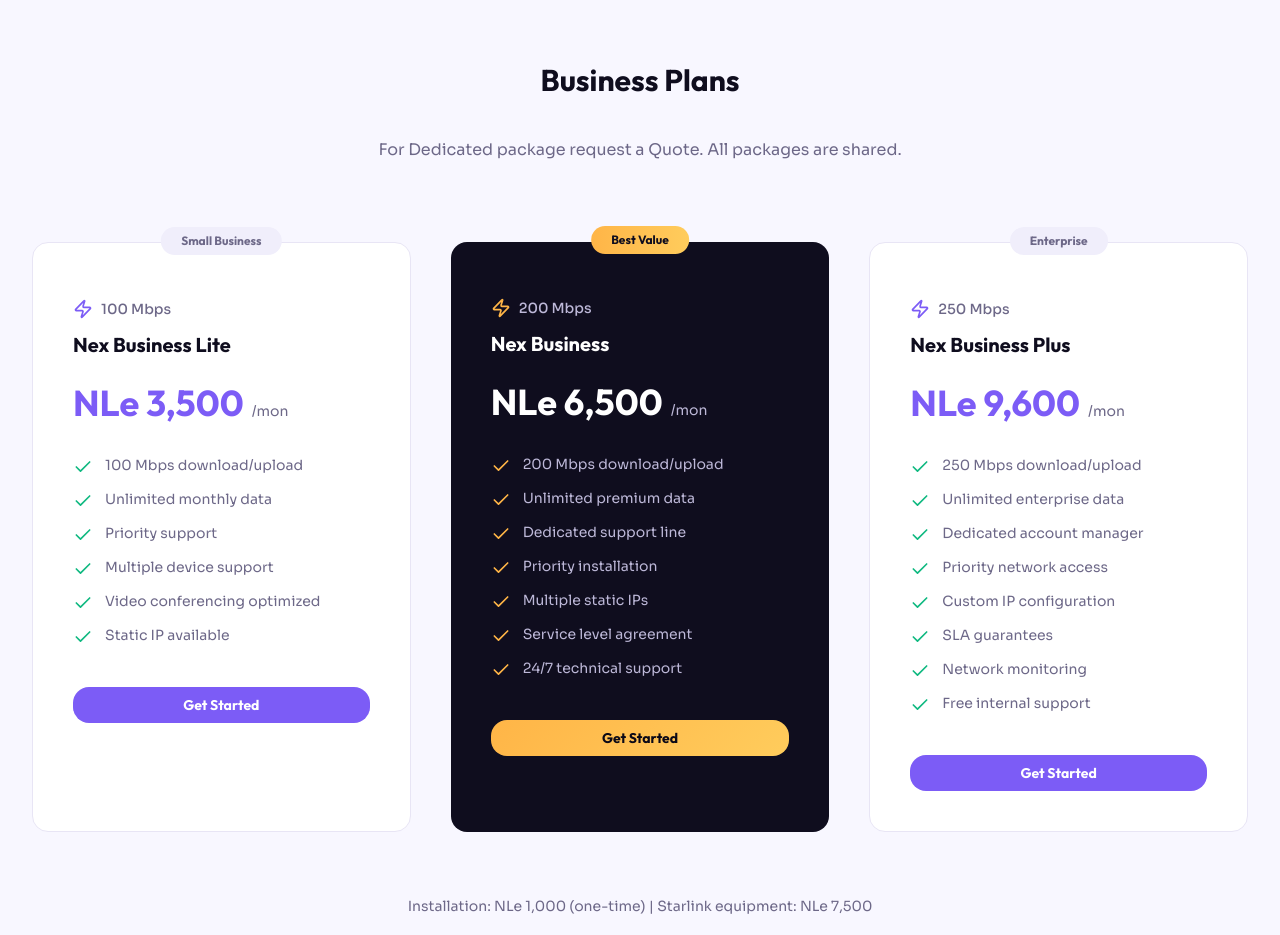
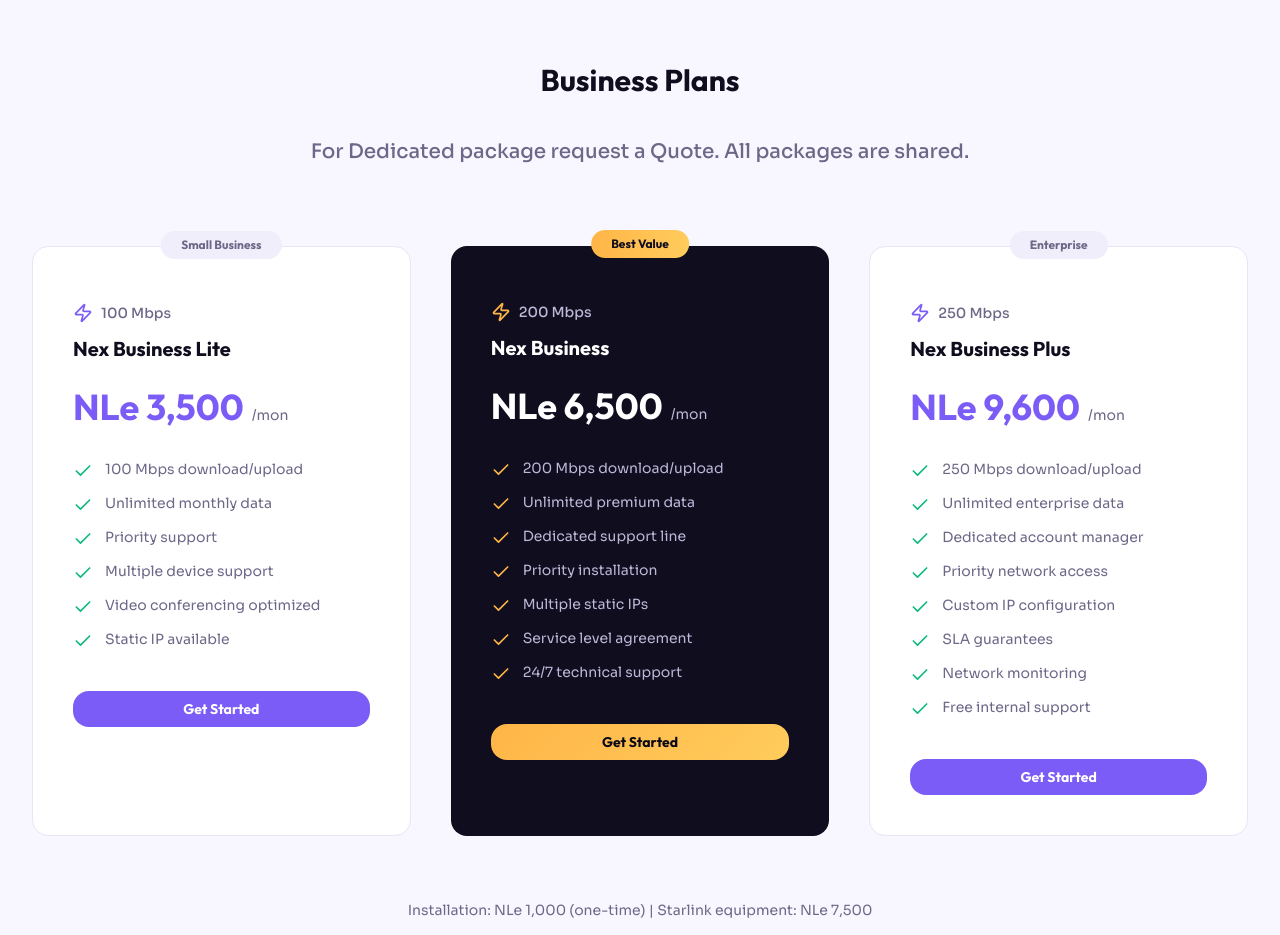
Before and after one commit to ojoedejen/v0-website-documentation, a Next.js app: page / in a window 1280 px wide. Shown: the part 5640-6575 px from the top of the page. Built offline with nearby package versions, Linux system fonts and the light colour scheme.

Commit message:
Enhance paragraph styling in pricing section
Updated paragraph styling for better readability.

```diff
--- a/components/pricing-section.tsx
+++ b/components/pricing-section.tsx
@@ -185,9 +185,9 @@ export default function PricingSection() {
           <h3 className="text-2xl sm:text-3xl font-bold font-serif text-[#0f0d1e] mb-10 text-center">
             Business Plans
           </h3>
-          <p className="text-center text-[#6d6888] mb-20 font-sans">
-            For Dedicated package request a Quote. All packages are shared.
-          </p>
+          <p className="text-center text-[#6d6888] mb-20 font-sans text-lg sm:text-xl font-medium">
+  For Dedicated package request a Quote. All packages are shared.
+</p>
           <div className="grid grid-cols-1 md:grid-cols-3 gap-8 lg:gap-10">
             {businessPlans.map((plan, index) => (
               <div
```
